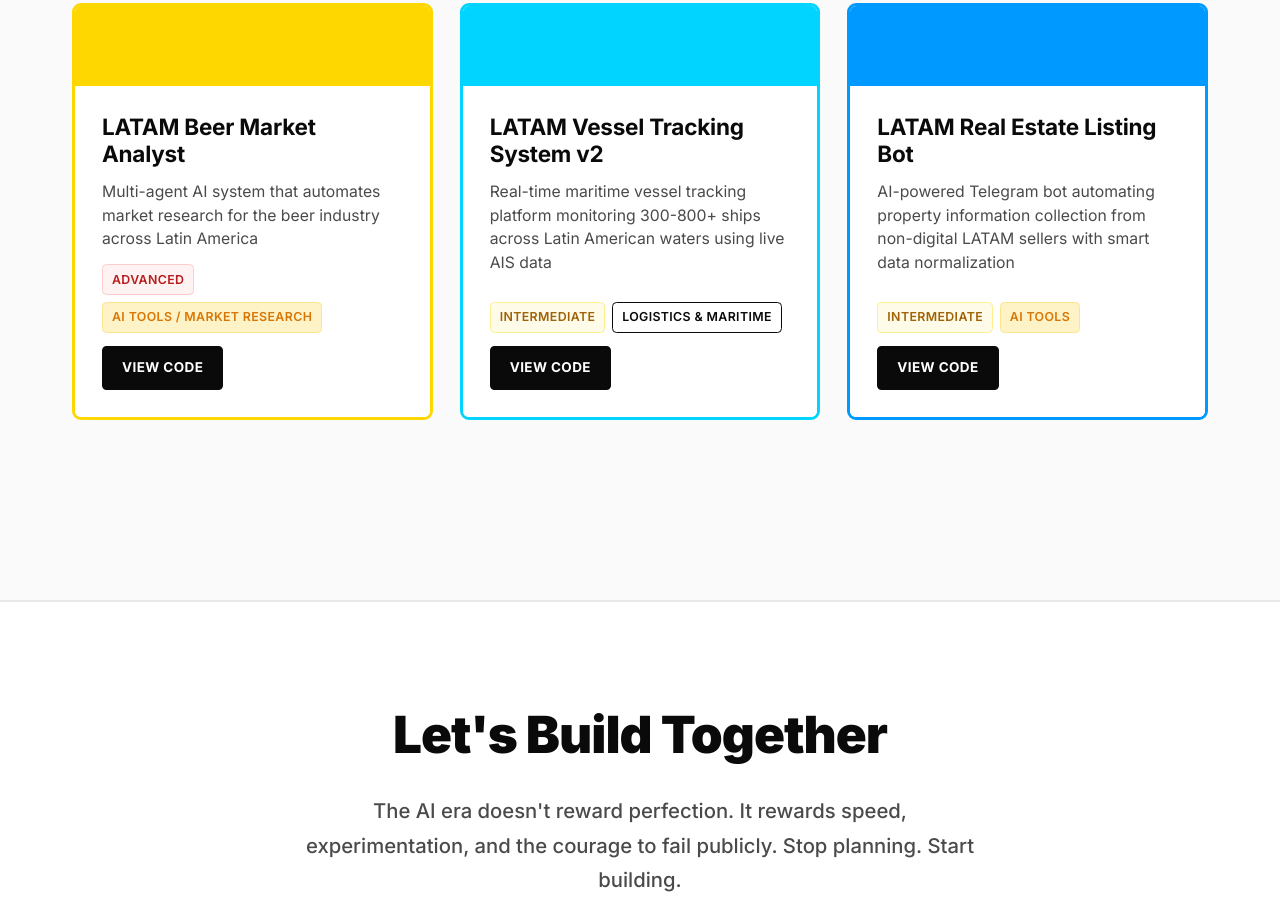
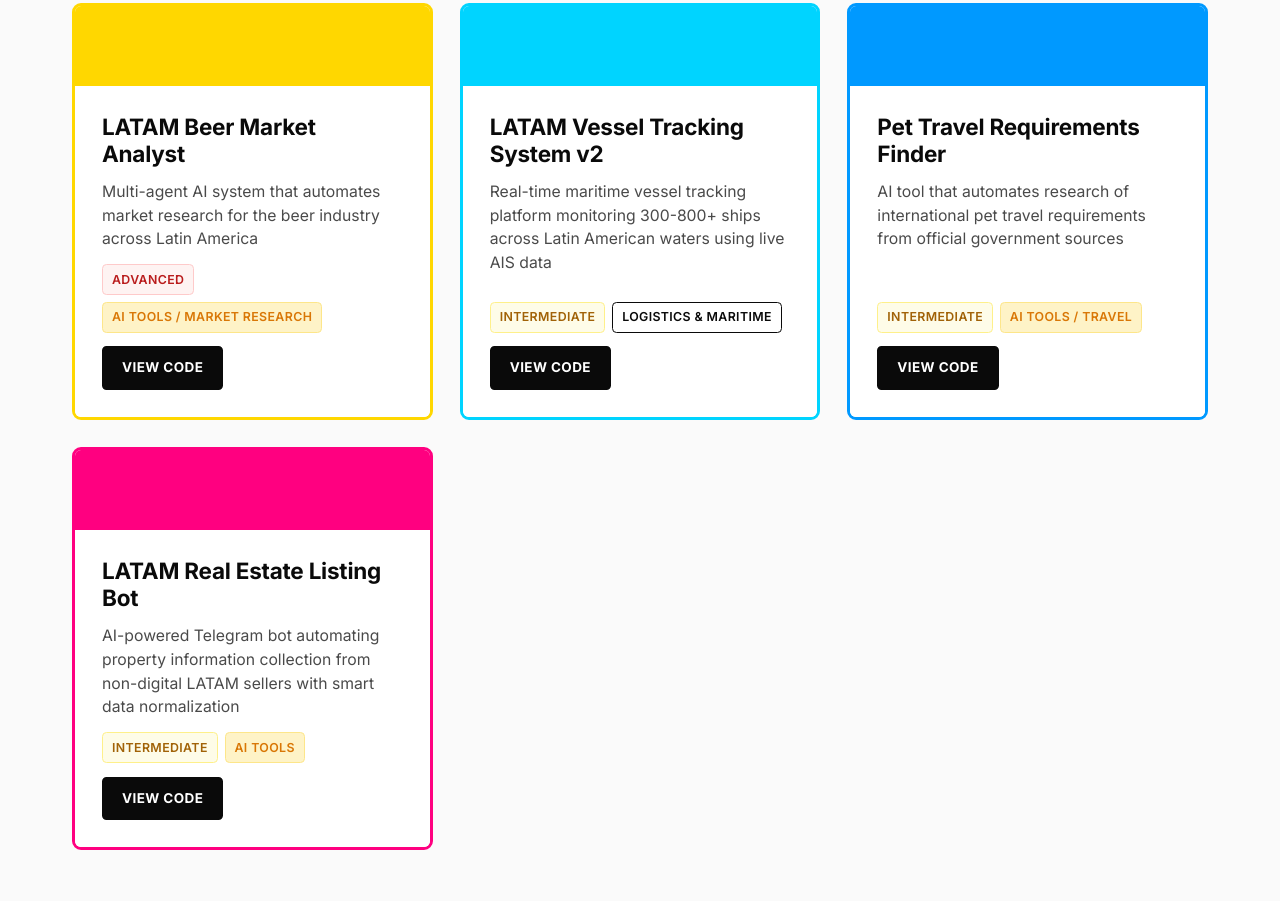
Before and after one commit to irivelez/thexperiment, a plain HTML site: page index.html in a window 1280 px wide. Shown: the part 2328-3229 px from the top of the page. Drawn offline with Linux system fonts and the light colour scheme.

Commit message:
Add Pet Travel Finder and reorder projects

```diff
--- a/assets/css/styles.css
+++ b/assets/css/styles.css
@@ -779,6 +779,10 @@ a:hover {
   border-color: var(--accent-blue);
 }
 
+.experiment-card:nth-child(7) {
+  border-color: var(--accent-pink);
+}
+
 .experiment-card:hover {
   transform: translateY(-6px);
   box-shadow: 8px 8px 0 var(--deep-black);
@@ -806,6 +810,10 @@ a:hover {
 
 .experiment-card:nth-child(6):hover {
   box-shadow: 8px 8px 0 var(--accent-blue);
+}
+
+.experiment-card:nth-child(7):hover {
+  box-shadow: 8px 8px 0 var(--accent-pink);
 }
 
 .card-doodle {
@@ -843,6 +851,10 @@ a:hover {
 
 .experiment-card:nth-child(6) .card-doodle {
   background: var(--accent-blue);
+}
+
+.experiment-card:nth-child(7) .card-doodle {
+  background: var(--accent-pink);
 }
 
 /* Remove SVG icons entirely */
--- a/assets/data/projects.json
+++ b/assets/data/projects.json
@@ -51,6 +51,16 @@
   },
   {
     "id": 6,
+    "title": "Pet Travel Requirements Finder",
+    "description": "AI tool that automates research of international pet travel requirements from official government sources",
+    "complexity": "Intermediate",
+    "projectCategory": "AI Tools / Travel",
+    "category": "nlp",
+    "github": "https://github.com/irivelez/PetTravelGuide",
+    "demo": ""
+  },
+  {
+    "id": 7,
     "title": "LATAM Real Estate Listing Bot",
     "description": "AI-powered Telegram bot automating property information collection from non-digital LATAM sellers with smart data normalization",
     "complexity": "Intermediate",
```
Also changed, not shown: assets/data/projects-es.json (+10 -0 lines).
